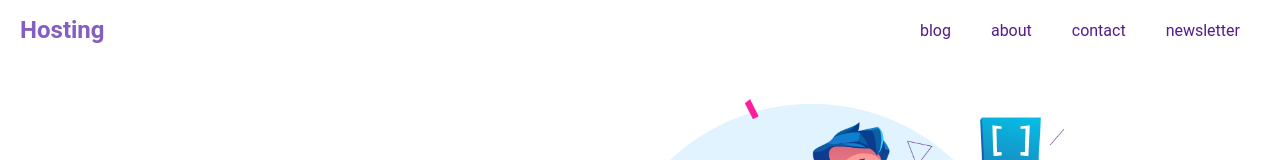
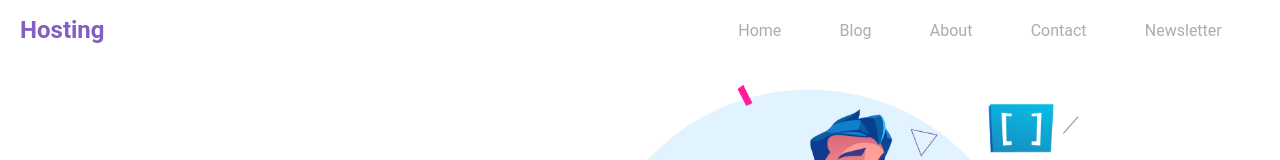
Before and after one commit to shifu-kobby/Hosting, an Angular app: page / in a window 1280 px wide. In both pictures the pointer is over the picture 853 px from the left and 316 px from the top of the page. Shown: the top 160 px of the page. Built offline with nearby package versions, Linux system fonts and the light colour scheme; what angular-svg-icon would draw is missing.

Commit message:
added animations to make it cool

```diff
--- a/src/app/components/home/home.component.css
+++ b/src/app/components/home/home.component.css
@@ -34,11 +34,25 @@
   width: 800px;
 }
 
+.homeBannerIllustration:hover {
+  animation-name: stretch;
+  animation-duration: 2.0s;
+  animation-timing-function: ease-in-out;
+  animation-direction: alternate;
+  animation-iteration-count: infinite;
+  animation-play-state: running;
+}
+
 .homeBannerSignUp {
   color: white;
   background-color: #845EC2;
   border-radius: 50px;
   width: 150px;
+}
+
+.homeBannerSignUp:hover {
+  background-color: #C34A36;
+  translate: 0px -5px;
 }
 
 .homeBannerSignIn {
@@ -49,6 +63,12 @@
   width: 150px;
 }
 
+.homeBannerSignIn:hover {
+  border: 2px solid #845EC2;
+  color: #845EC2;
+  translate: 0px -5px;
+}
+
 .homeComplexity {
   margin-top: 50px;
   text-align: center;
@@ -56,6 +76,21 @@
 
 .homeComplexity > h2 {
   color: #845EC2;
+}
+
+.homeComplexity > h2:hover {
+  animation-name: stretch;
+  animation-duration: 1.0s;
+  animation-timing-function: ease-in-out;
+  animation-direction: alternate;
+  animation-iteration-count: infinite;
+  animation-play-state: running;
+}
+
+@keyframes stretch {
+  100% {
+      transform: scale(1.1);
+  }
 }
 
 .homeComplexity > h3 {
@@ -88,6 +123,8 @@
   color: white;
   min-height: 400px;
   margin-top: 50px;
+  border-top-left-radius: 25px;
+  border-top-right-radius: 25px;
 }
 
 .homeLinks > div {
@@ -109,6 +146,6 @@
   text-align: center;
 }
 
-.home > div > img {
+.homeHtmlCode > img {
   width: 500px;
 }
--- a/src/app/components/navbar/navbar.component.css
+++ b/src/app/components/navbar/navbar.component.css
@@ -19,11 +19,17 @@
 }
 
 .nav > div {
-  width: 400px;
+  width: 600px;
   display: flex;
   justify-content: space-evenly;
 }
 
 .nav > div > a {
-  text-decoration: None
+  text-decoration: none;
+  color: #B0A8B9;
 }
+
+.nav >div > a:hover {
+  color: #845EC2;
+  translate: 0px -5px;
+}
--- a/src/app/components/navbar/navbar.component.html
+++ b/src/app/components/navbar/navbar.component.html
@@ -3,9 +3,10 @@
     Hosting
   </h2>
   <div>
-    <a href="">blog</a>
-    <a href="">about</a>
-    <a href="">contact</a>
-    <a href="">newsletter</a>
+    <a href="">Home</a>
+    <a href="">Blog</a>
+    <a href="">About</a>
+    <a href="">Contact</a>
+    <a href="">Newsletter</a>
   </div>
 </div>
--- a/src/app/components/pricing/pricing.component.css
+++ b/src/app/components/pricing/pricing.component.css
@@ -10,6 +10,7 @@
 
 .pricing:hover {
   box-shadow: 6px 6px 4px 0px rgba(132, 94, 194, 1);
+  translate: 0px -20px;
 }
 
 .pricing > h2 {
```
